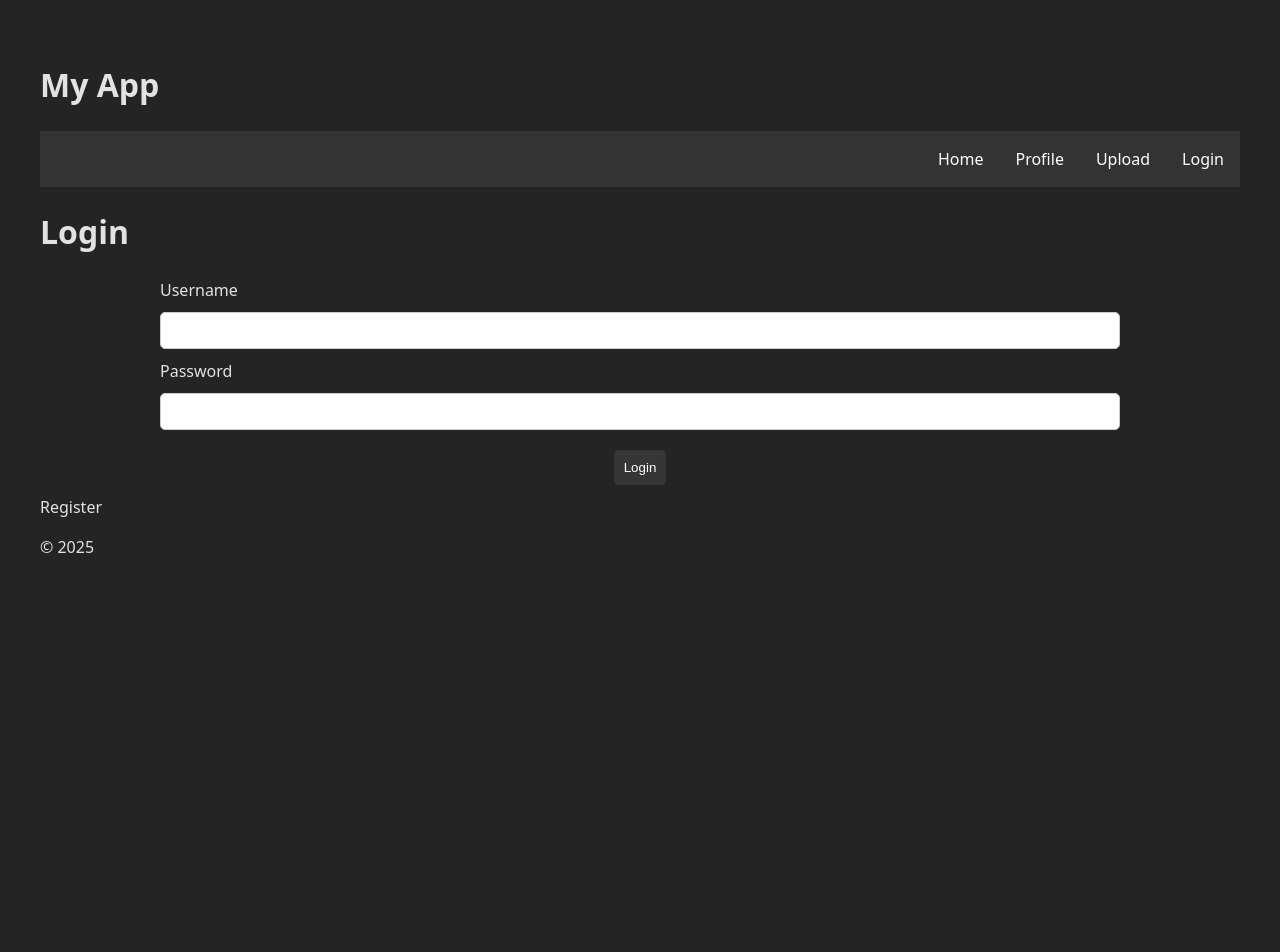
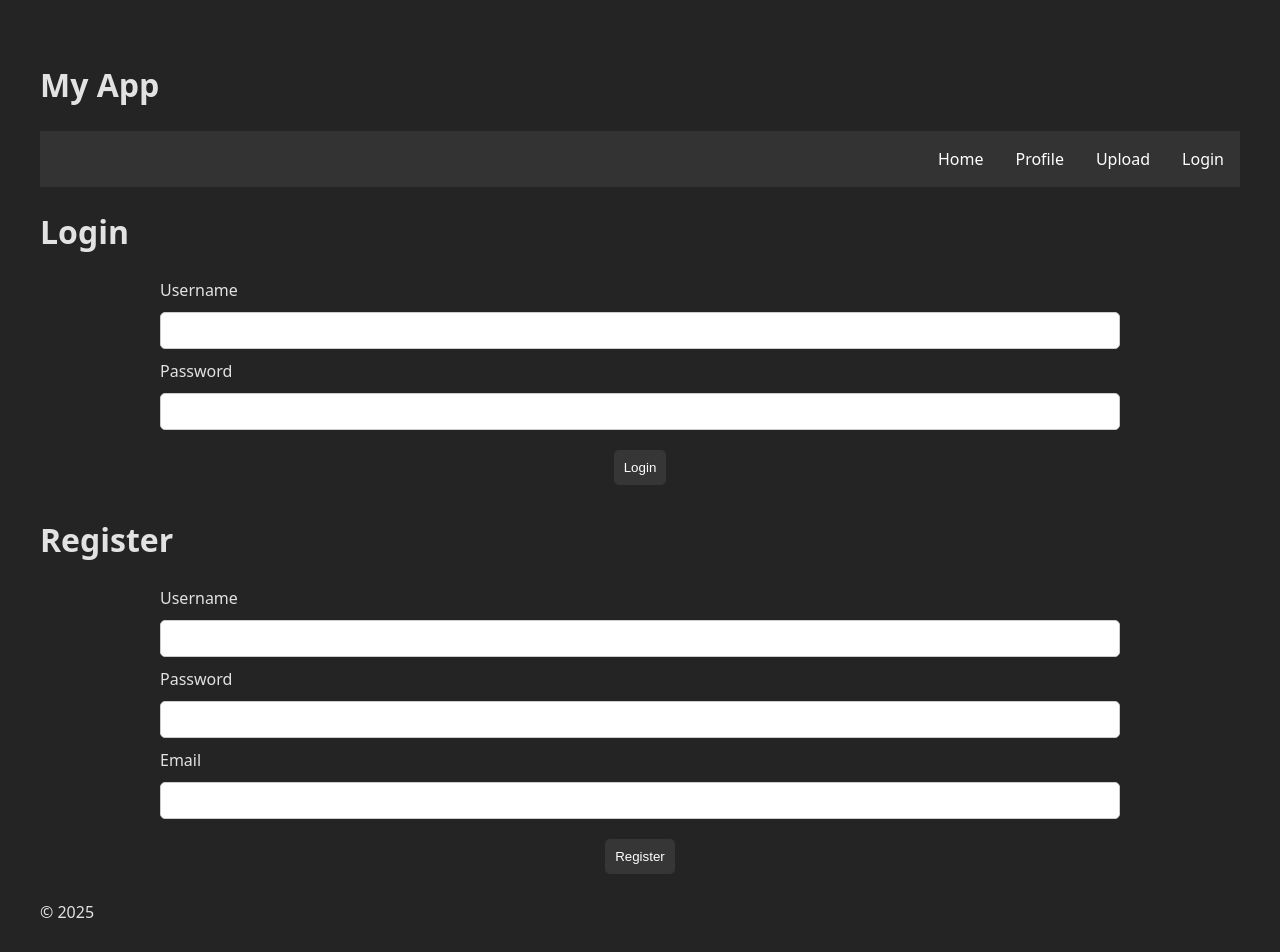
Before and after one commit to jannepeh/media-app, a React (Vite) app: page /Login in a window 1280 px wide. Shown: the top 952 px of the page. Before the commit the page ends 800 px from the top, so only its background shows below. Built offline with nearby package versions, Linux system fonts and the light colour scheme.

Commit message:
hooks tehtava

```diff
--- a/src/components/LoginForm.tsx
+++ b/src/components/LoginForm.tsx
@@ -1,36 +1,48 @@
-import useForm from '../hooks/FormHooks';
+import {useNavigate} from 'react-router';
+import {useAuthentication} from '../hooks/apiHooks';
+import {useForm} from '../hooks/FormHooks';
 import {Credentials} from '../types/LocalTypes';
 
 const LoginForm = () => {
+  const navigate = useNavigate();
+  const {postLogin} = useAuthentication();
   const initValues: Credentials = {
     username: '',
     password: '',
   };
 
-  const doLogin = () => {
-    console.log(inputs);
-    // TODO: add login functionalities here
+  const doLogin = async () => {
+    try {
+      const loginResult = await postLogin(inputs as Credentials);
+      console.log('doLogin result', loginResult);
+      if (loginResult) {
+        localStorage.setItem('token', loginResult.token);
+        navigate('/');
+      }
+    } catch (error) {
+      console.error((error as Error).message);
+      // Display error to user here(?)
+    }
   };
 
-  const {inputs, handleInputChange, handleSubmit} = useForm(
+  const {handleSubmit, handleInputChange, inputs} = useForm(
     doLogin,
     initValues,
   );
-
-  console.log(inputs);
 
   return (
     <>
       <h1>Login</h1>
       <form onSubmit={handleSubmit}>
         <div>
-          <label htmlFor="UserWithLevelname">Username</label>
+          <label htmlFor="loginusername">Username</label>
           <input
             name="username"
             type="text"
-            id="UserWithLevelname"
+            id="loginusername"
             onChange={handleInputChange}
             autoComplete="username"
+            // value={inputs.username}
           />
         </div>
         <div>
@@ -41,6 +53,7 @@ const LoginForm = () => {
             id="loginpassword"
             onChange={handleInputChange}
             autoComplete="current-password"
+            // value={inputs.password}
           />
         </div>
         <button type="submit">Login</button>
--- a/src/components/RegisterForm.tsx
+++ b/src/components/RegisterForm.tsx
@@ -1,5 +1,68 @@
+import {useUser} from '../hooks/apiHooks';
+import {useForm} from '../hooks/FormHooks';
+import {RegisterCredentials} from '../types/LocalTypes';
+
 const RegisterForm = () => {
-  return <div>Register</div>;
+  const {postRegister} = useUser();
+  const initValues: RegisterCredentials = {
+    username: '',
+    password: '',
+    email: '',
+  };
+
+  const doRegister = async () => {
+    try {
+      const registerResult = await postRegister(inputs as RegisterCredentials);
+      console.log('doLogin result', registerResult);
+    } catch (error) {
+      console.error((error as Error).message);
+      // Display error to user here(?)
+    }
+  };
+
+  const {handleSubmit, handleInputChange, inputs} = useForm(
+    doRegister,
+    initValues,
+  );
+
+  return (
+    <>
+      <h1>Register</h1>
+      <form onSubmit={handleSubmit}>
+        <div>
+          <label htmlFor="regusername">Username</label>
+          <input
+            name="username"
+            type="text"
+            id="regusername"
+            onChange={handleInputChange}
+            autoComplete="username"
+          />
+        </div>
+        <div>
+          <label htmlFor="regpassword">Password</label>
+          <input
+            name="password"
+            type="password"
+            id="regpassword"
+            onChange={handleInputChange}
+            autoComplete="current-password"
+          />
+        </div>
+        <div>
+          <label htmlFor="regemail">Email</label>
+          <input
+            name="email"
+            type="email"
+            id="regemail"
+            onChange={handleInputChange}
+            autoComplete="email"
+          />
+        </div>
+        <button type="submit">Register</button>
+      </form>
+    </>
+  );
 };
 
 export default RegisterForm;
--- a/src/hooks/FormHooks.ts
+++ b/src/hooks/FormHooks.ts
@@ -14,7 +14,7 @@ const useForm = (callback: () => void, initState: Record<string, string>) => {
     event: React.ChangeEvent<HTMLInputElement | HTMLTextAreaElement>,
   ) => {
     event.persist();
-    console.log(event.target.name, event.target.value);
+    // console.log(event.target.name, event.target.value);
     setInputs((inputs) => ({
       ...inputs,
       [event.target.name]: event.target.value,
@@ -28,4 +28,4 @@ const useForm = (callback: () => void, initState: Record<string, string>) => {
   };
 };
 
-export default useForm;
+export {useForm};
--- a/src/hooks/apiHooks.ts
+++ b/src/hooks/apiHooks.ts
@@ -5,9 +5,12 @@ import {
 } from 'hybrid-types/DBTypes';
 import {useEffect, useState} from 'react';
 import {fetchData} from '../lib/functions';
+import {Credentials, RegisterCredentials} from '../types/LocalTypes';
+import {LoginResponse, UserResponse} from 'hybrid-types/MessageTypes';
 
 const useMedia = () => {
   const [mediaArray, setMediaArray] = useState<MediaItemWithOwner[]>([]);
+
   useEffect(() => {
     const getMedia = async () => {
       try {
@@ -44,12 +47,61 @@ const useMedia = () => {
   return {mediaArray};
 };
 
+const useAuthentication = () => {
+  const postLogin = async (credentials: Credentials) => {
+    const options = {
+      method: 'POST',
+      body: JSON.stringify(credentials),
+      headers: {'Content-Type': 'application/json'},
+    };
+    try {
+      return await fetchData<LoginResponse>(
+        import.meta.env.VITE_AUTH_API + '/auth/login',
+        options,
+      );
+    } catch (error) {
+      throw new Error((error as Error).message);
+    }
+  };
+
+  return {postLogin};
+};
+
 const useUser = () => {
   // TODO: implement auth/user server API connections here
+  const getUserByToken = async (token: string) => {
+    const options = {
+      headers: {
+        Authorization: 'Bearer ' + token,
+      },
+    };
+    return await fetchData<UserResponse>(
+      import.meta.env.VITE_AUTH_API + '/users/token',
+      options,
+    );
+  };
+
+  const postRegister = async (credentials: RegisterCredentials) => {
+    const options = {
+      method: 'POST',
+      body: JSON.stringify(credentials),
+      headers: {'Content-Type': 'application/json'},
+    };
+    try {
+      return await fetchData<UserResponse>(
+        import.meta.env.VITE_AUTH_API + '/users',
+        options,
+      );
+    } catch (error) {
+      throw new Error((error as Error).message);
+    }
+  };
+
+  return {getUserByToken, postRegister};
 };
 
 const useComments = () => {
-  // TODO: implement media/comments rescourse API connections here
+  // TODO: implement media/comments resource API connections here
 };
 
-export {useMedia, useUser, useComments};
+export {useMedia, useAuthentication, useUser, useComments};
--- a/src/types/LocalTypes.ts
+++ b/src/types/LocalTypes.ts
@@ -1,3 +1,4 @@
 import {User} from 'hybrid-types/DBTypes';
 
 export type Credentials = Pick<User, 'username' | 'password'>;
+export type RegisterCredentials = Pick<User, 'username' | 'password' | 'email'>;
--- a/src/views/Profile.tsx
+++ b/src/views/Profile.tsx
@@ -1,9 +1,37 @@
+import {useUser} from '../hooks/apiHooks';
+import {useEffect, useState} from 'react';
+import {UserWithNoPassword} from 'hybrid-types/DBTypes';
+import {UserResponse} from 'hybrid-types/MessageTypes';
+
 const Profile = () => {
+  const [user, setUser] = useState<UserWithNoPassword | null>(null);
+  const {getUserByToken} = useUser();
+
+  useEffect(() => {
+    getUser();
+  }, []);
+
+  const getUser = async () => {
+    const token = localStorage.getItem('token');
+    if (token) {
+      const userResponse: UserResponse = await getUserByToken(token);
+      setUser(userResponse.user);
+    }
+  };
+
   return (
-    <div>
-      <h1>Profile</h1>
-      <p>This is the Profile view placeholder.</p>
-    </div>
+    <>
+      <h2>Profile</h2>
+      {user && (
+        <>
+          <p>
+            {user.username} ({user.email})
+          </p>
+          <p>User level: {user.level_name}</p>
+          <p>Registered: {new Date(user.created_at).toLocaleString('fi-FI')}</p>
+        </>
+      )}
+    </>
   );
 };
 
```
